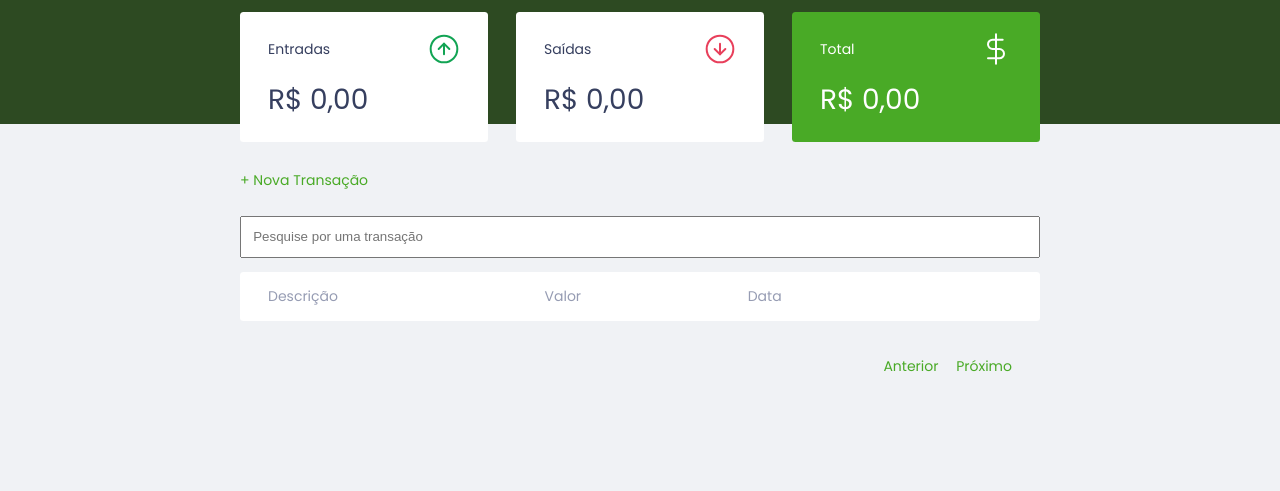
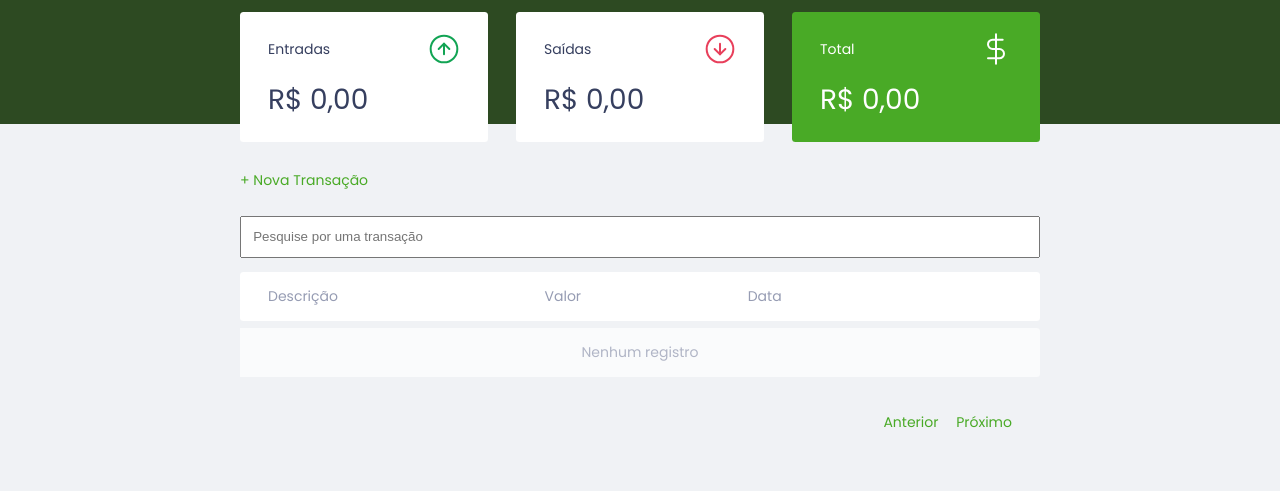
Before and after one commit to m-galdino/finance, a plain HTML site: page index.html in a window 1280 px wide. Shown: the part 74-565 px from the top of the page. Drawn offline with Linux system fonts and the light colour scheme.

Commit message:
adicionando informacao de nenhum registro

```diff
--- a/scripts.js
+++ b/scripts.js
@@ -11,6 +11,7 @@ const Modal = {
             .classList
             .add('active')
     },
+
     close() {
         // Fechar o modal
         // Remover a class active do modal
@@ -152,6 +153,7 @@ const DOM = {
         }
 
         const pesquisar = document.querySelector('input#pesquisar')
+        let nenhumRegistro = true
 
         TOTAL = 0
 
@@ -161,13 +163,34 @@ const DOM = {
 
                 if (DOM.counterRegister()+1 <= LIMIT && TOTAL > OFFSET) {
                     DOM.addTransaction(value, index)
+                    nenhumRegistro = false
                 }
             }
         })
+
+        if (nenhumRegistro) {
+            DOM.noRegister()
+        } else {
+
+        }
+
+    },
+
+    noRegister() {
+        const tr = document.createElement('tr')
+
+        tr.innerHTML = `
+            <tr>
+                <td colspan="4">Nenhum registro</td>
+            </tr>
+        `
+        tr.dataset.id = 'nenhum-registro'
+
+        DOM.transactionsContainer.appendChild(tr)
     },
 
     counterRegister() {
-        return DOM.transactionsContainer.getElementsByTagName('tr').length
+        return DOM.transactionsContainer.querySelectorAll('tr[data-index]').length
     },
 
     next() {
@@ -195,10 +218,12 @@ const Utils = {
     formatAmount(value) {
         return Number(value) * 100
     },
+
     formatDate(value) {
         const splittedDate = value.split("-")
         return `${splittedDate[2]}/${splittedDate[1]}/${splittedDate[0]}`
     },
+
     formatCurrency(value) {
         const signal = Number(value) < 0 ? "-" : ""
 
@@ -298,11 +323,13 @@ const App = {
         Storage.set(Transaction.all)
 
     },
+
     reload() {
         DOM.clearTransactions()
 
         App.init()
     },
+
     filter() {
         DOM.clearTransactions();
 
--- a/style.css
+++ b/style.css
@@ -172,7 +172,7 @@ header {
     color: #969cb3;
 }
 
-#nenhum-registro {
+[data-id="nenhum-registro"] {
     text-align: center;
 }
 
```
